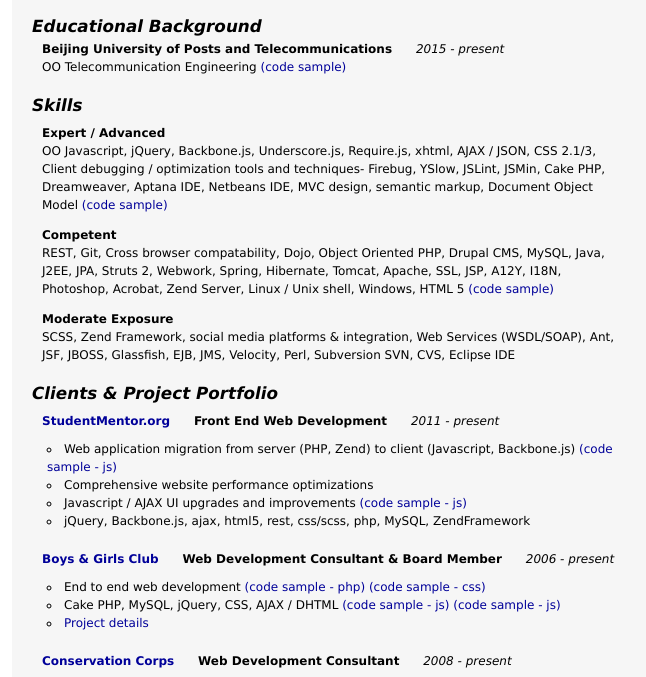
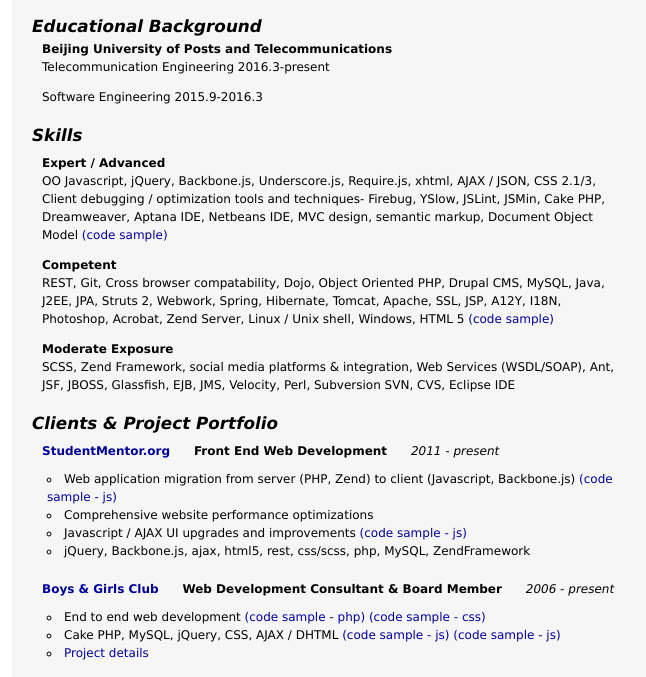
Before and after one commit to chengzelei/Zelei_Cheng, a plain HTML site: page index.html in a window 1280 px wide. Shown: the part 112-789 px from the top of the page, without its empty margins (308-954 px from the left). Drawn offline with nearby package versions, Linux system fonts and the light colour scheme.

Commit message:
Update index.html

```diff
--- a/index.html
+++ b/index.html
@@ -136,8 +136,8 @@ body{font-size:18px;}
 
 <article class="Educational Background">
   <strong>Beijing University of Posts and Telecommunications</strong>
-  <em class="indent">2015 - present</em>
-  <p>OO Telecommunication Engineering <a href="https://gist.github.com/2396079" target="_blank">(code sample)</a></p>
+  <p>Telecommunication Engineering 2016.3-present</p>
+  <p>Software Engineering 2015.9-2016.3</p>
 
 </article>
 </section>
```
